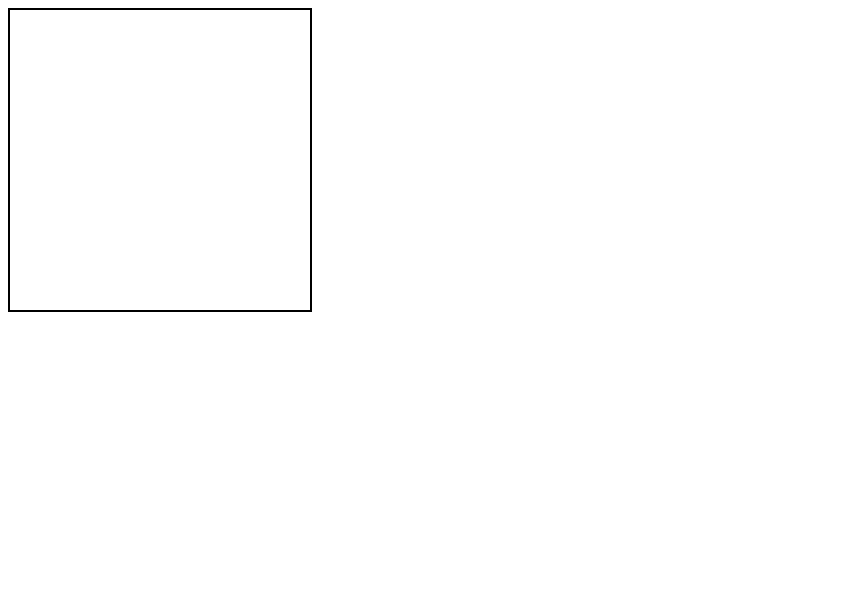
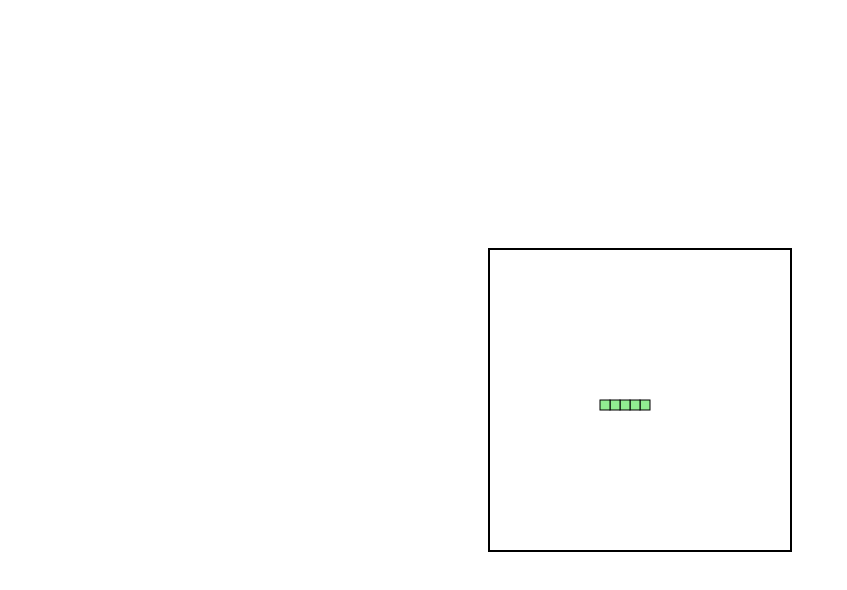
Before and after one commit to pawelstasiewicz/SnakeGame, a plain HTML site: page index.html in a window 1280 px wide. Shown: the whole page, without its empty margins (0-847 px from the left). Drawn offline with Linux system fonts and the light colour scheme.

Commit message:
Add snake

```diff
--- a/index.html
+++ b/index.html
@@ -4,9 +4,19 @@
     <meta charset="UTF-8">
     <meta name="viewport" content="width=device-width, initial-scale=1.0">
     <title>Snake Game</title>
-    <script src="./script.js" defer></script>
+
+    <style>
+        #gameCanvas{
+            position:absolute;
+            top:50%;
+            left:50%;
+            transform: translate(-50%, -50%);
+        }
+        </style>
+
 </head>
 <body>
     <canvas id="gameCanvas" width="300" height="300"></canvas>
+    <script src="./script.js"></script>
 </body>
 </html>
--- a/script.js
+++ b/script.js
@@ -1,6 +1,24 @@
 const canvas = document.getElementById('gameCanvas')
+const ctx = canvas.getContext("2d")
 
 canvas.style.backgroundColor = '#fff'
 canvas.style.border = '2px solid #000'
 
 let snake = [ {x: 150, y: 150}, {x: 140, y: 150}, {x: 130, y: 150}, {x: 120, y: 150}, {x: 110, y: 150}]
+
+main()
+
+function main(){
+    drawSnake()
+}
+
+function drawSnakePart(snakePart){
+    ctx.fillStyle = 'lightgreen';
+    ctx.strokestyle = 'darkgreen'
+    ctx.fillRect(snakePart.x, snakePart.y, 10, 10);
+    ctx.strokeRect(snakePart.x, snakePart.y, 10, 10);
+}
+
+function drawSnake(){
+    snake.forEach(drawSnakePart)
+}
```
